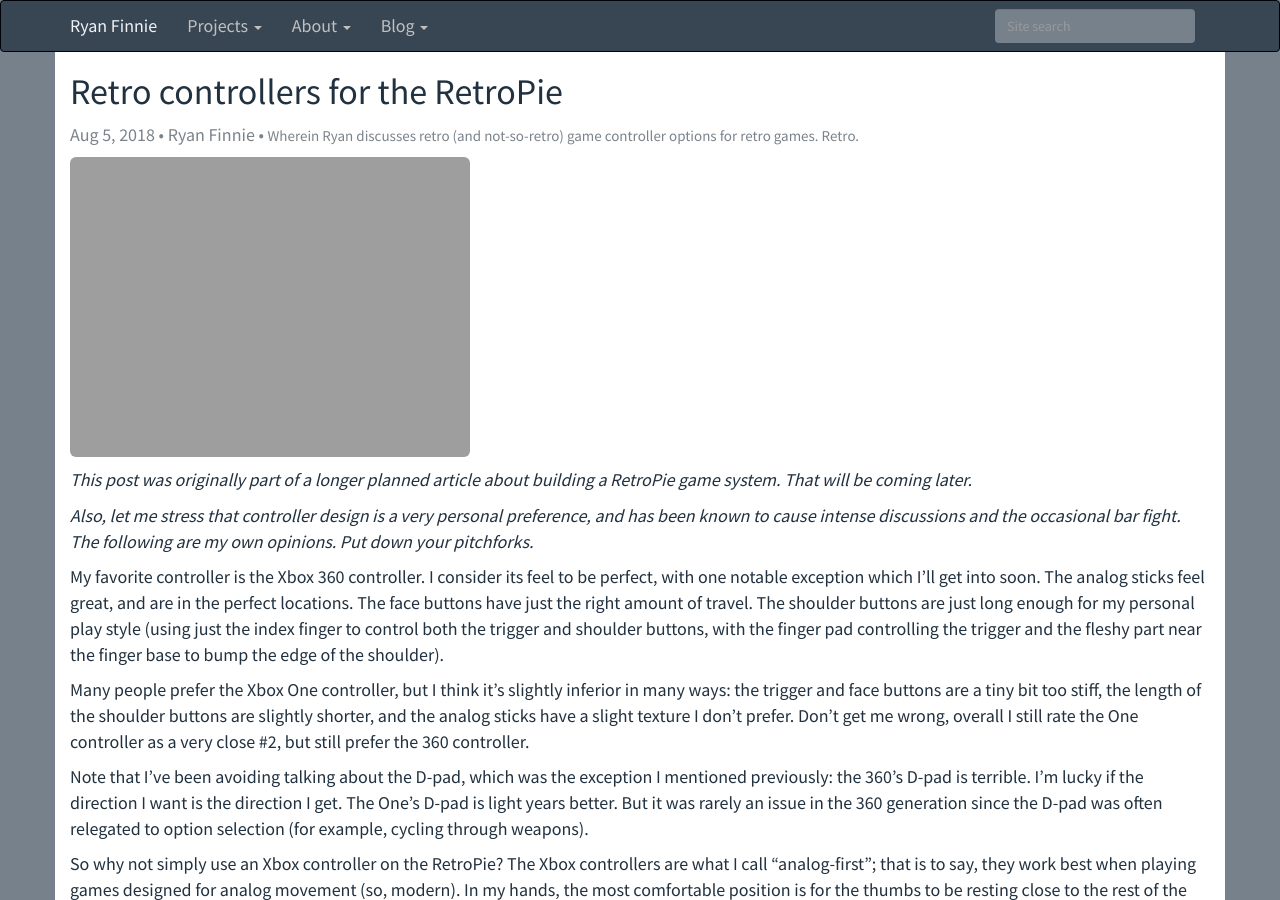
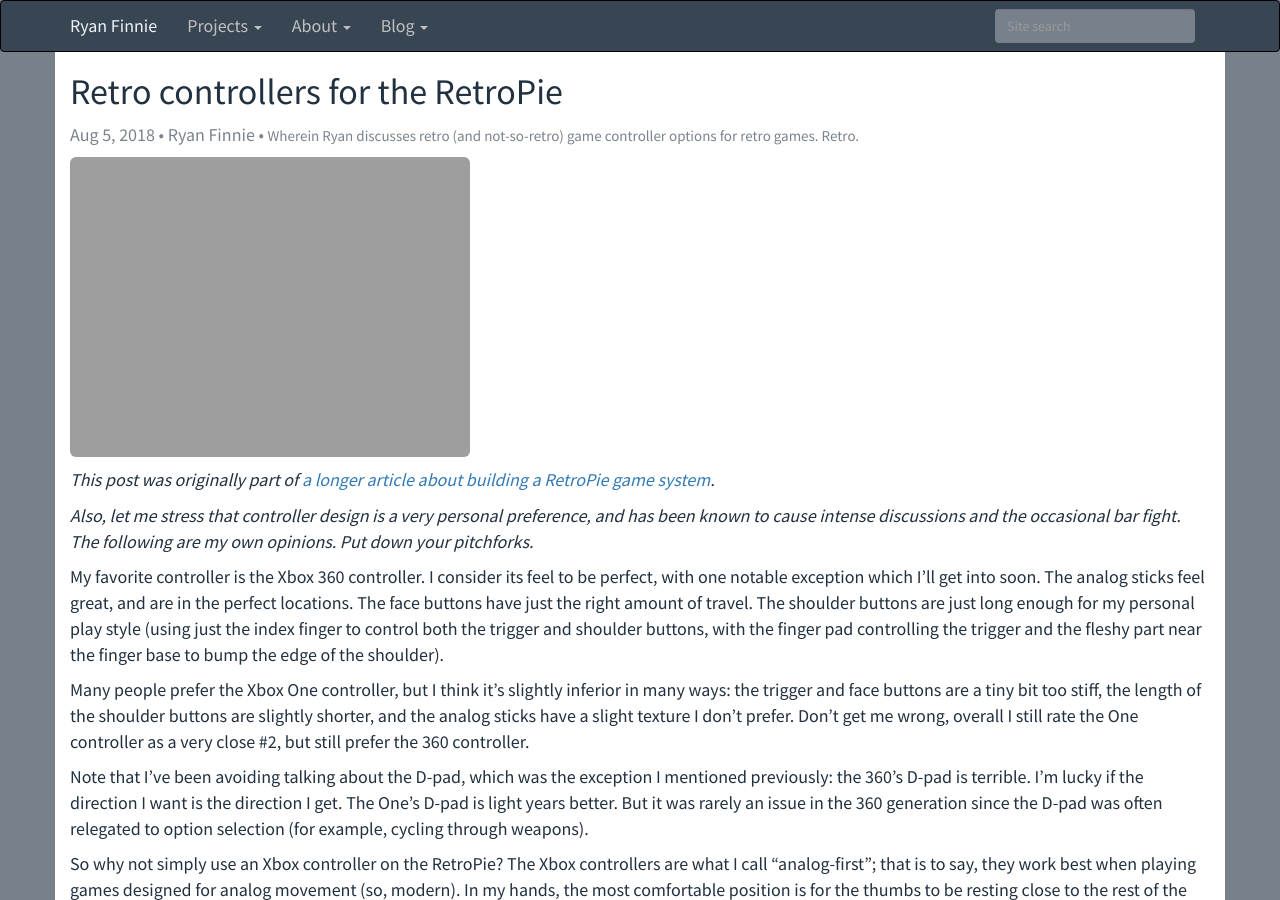
Before and after one commit to rfinnie/jekyll-finnie, a Jekyll site: the page built from _posts/2018-08-04-retro-controllers-for-the-retropie.md, in a window 1280 px wide and 900 px high. Built offline with Jekyll 4.4.1, drawn with Linux system fonts in a browser that asks for light colours; nearby versions of some CDN libraries; comment, search, counter and statistics services are not loaded.

Commit message:
Update previous post with link to new one

```diff
--- a/_posts/2018-08-04-retro-controllers-for-the-retropie.md
+++ b/_posts/2018-08-04-retro-controllers-for-the-retropie.md
@@ -9,7 +9,7 @@ title: Retro controllers for the RetroPie
 ---
 <img src="{{ site.url }}{{ site.baseurl }}/blog-media/2018/retropie-sn30-pro.jpg" alt="RetroPie computer with 8Bitdo SN30 Pro" class="img-responsive img-rounded img-lg">
 
-*This post was originally part of a longer planned article about building a RetroPie game system.  That will be coming later.*
+*This post was originally part of [a longer article about building a RetroPie game system](https://www.finnie.org/2018/09/01/building-a-retropie-game-console/).*
 
 *Also, let me stress that controller design is a very personal preference, and has been known to cause intense discussions and the occasional bar fight.  The following are my own opinions.  Put down your pitchforks.*
 
```
